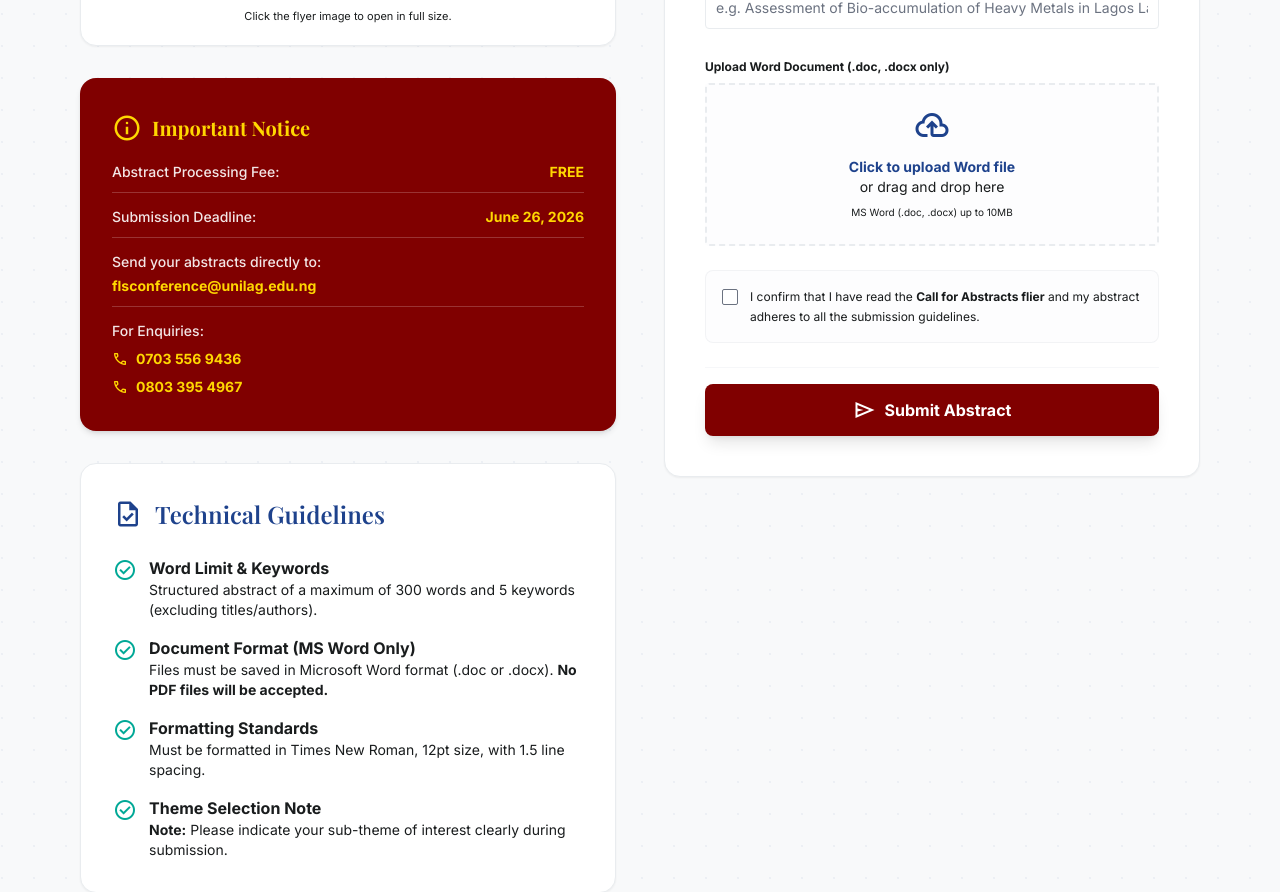
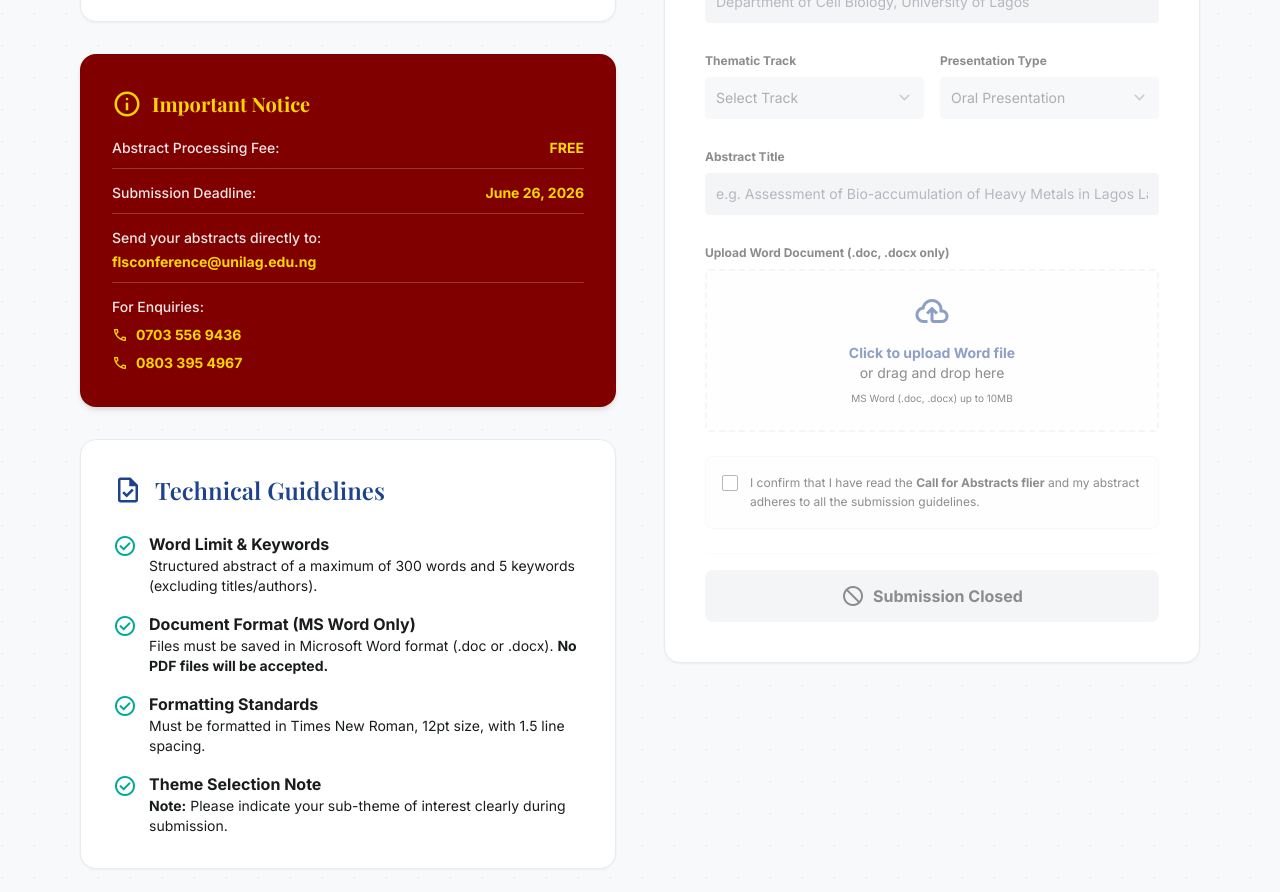
Before and after one commit to PrinceJetro/flsconference, a Django app: page /abstract/ in a window 1280 px wide. Shown: the part 916-1808 px from the top of the page. Run offline with Django 5.2, Linux system fonts and the light colour scheme; some libraries are stand-ins or nearby versions.

Commit message:
abstract closed

```diff
--- a/templates/abstract_submission_one_health_conference.html
+++ b/templates/abstract_submission_one_health_conference.html
@@ -105,7 +105,7 @@
     <div class="flex items-center space-x-3 sm:space-x-4">
       <a class="bg-heritage-maroon text-on-primary px-4 py-2 md:px-5 md:py-2 rounded-full font-bold hover:bg-primary active:scale-95 transition-all shadow-md whitespace-nowrap animate-bounce flex flex-col items-center leading-tight" href="{% url 'registration' %}">
         <span class="text-xs md:text-label-lg">Register Now</span>
-        <span class="text-[8px] text-prestige-gold font-semibold tracking-wide">Opens June 15</span>
+        <span class="text-[8px] text-prestige-gold font-semibold tracking-wide">Ends July 15</span>
       </a>
       <button class="md:hidden text-on-surface-variant hover:text-heritage-maroon focus:outline-none p-2 -mr-2" id="mobile-menu-btn" aria-label="Toggle Menu">
         <span class="material-symbols-outlined text-2xl">menu</span>
@@ -127,7 +127,7 @@
       <div class="flex flex-col gap-3 pt-4 mt-2 border-t border-clinical-gray/20">
         <a class="bg-heritage-maroon text-on-primary px-6 py-3 rounded-full font-bold hover:bg-primary transition-all shadow-md text-center text-body-md flex flex-col items-center leading-tight" href="{% url 'registration' %}">
           <span>Register Now</span>
-          <span class="text-[9px] text-prestige-gold font-semibold tracking-wide">Opens June 15</span>
+          <span class="text-[9px] text-prestige-gold font-semibold tracking-wide">Ends July 15</span>
         </a>
       </div>
     </nav>
@@ -141,12 +141,12 @@
       <span class="material-symbols-outlined text-[150px] md:text-[350px] text-white">description</span>
     </div>
     <div class="max-w-max-width mx-auto px-margin-mobile md:px-margin-desktop relative z-10 text-on-primary">
-      <span class="inline-block bg-turquoise-accent text-white text-xs font-bold px-4 py-1.5 rounded-full mb-6 uppercase tracking-wider">Scientific Papers</span>
+      <span class="inline-block bg-rose-600 text-white text-xs font-bold px-4 py-1.5 rounded-full mb-6 uppercase tracking-wider">Submission Closed</span>
       <h1 class="font-display-lg-mobile md:font-display-lg text-display-lg-mobile md:text-display-lg text-white mb-4 leading-tight">
         Call for Abstracts
       </h1>
       <p class="text-on-primary/80 font-body-md md:font-body-lg max-w-2xl mx-auto leading-relaxed text-sm md:text-base">
-        Submit your original research addressing human, animal, and ecosystems health. Peer-reviewed papers will be featured in the 2026 conference handbook.
+        Abstract submission is now closed. The deadline was June 26, 2026.
       </p>
     </div>
   </section>
@@ -285,7 +285,15 @@
         <div class="bg-white border border-clinical-gray rounded-2xl p-6 md:p-10 shadow-sm">
           <h2 class="font-headline-md text-xl md:text-2xl text-science-blue mb-6">Abstract Submission Form</h2>
 
-          <form action="{% url 'abstract_submission' %}" method="POST" enctype="multipart/form-data" class="space-y-6" id="abstract-form">
+          <div class="bg-rose-50 border-2 border-rose-200 rounded-xl p-6 text-center">
+            <span class="material-symbols-outlined text-4xl text-rose-600 mb-3 block">block</span>
+            <h3 class="font-bold text-lg text-rose-800 mb-2">Submission Closed</h3>
+            <p class="text-rose-700 text-sm leading-relaxed">
+              The abstract submission deadline was <strong>June 26, 2026</strong>. Submissions are no longer being accepted.
+            </p>
+          </div>
+
+          <form action="{% url 'abstract_submission' %}" method="POST" enctype="multipart/form-data" class="space-y-6 mt-6 opacity-50 pointer-events-none" id="abstract-form">
             {% csrf_token %}
             {% if abstract_success %}
               <div class="server-feedback rounded-2xl bg-emerald-50 border border-emerald-200 p-4 text-emerald-900">
@@ -300,23 +308,23 @@
             <div class="grid grid-cols-1 md:grid-cols-2 gap-4">
               <div class="space-y-1.5">
                 <label class="text-xs font-bold text-on-surface-variant">Corresponding Author Name</label>
-                <input required name="author_name" value="{{ author_name|default:'' }}" class="w-full border-clinical-gray focus:border-science-blue focus:ring-2 focus:ring-turquoise-accent/20 rounded-lg p-2.5 outline-none transition-all text-sm" placeholder="Dr. Jane Doe" type="text" id="authorName"/>
+                <input disabled name="author_name" value="{{ author_name|default:'' }}" class="w-full border-clinical-gray rounded-lg p-2.5 outline-none transition-all text-sm bg-clinical-gray" placeholder="Dr. Jane Doe" type="text" id="authorName"/>
               </div>
               <div class="space-y-1.5">
                 <label class="text-xs font-bold text-on-surface-variant">Email Address</label>
-                <input required name="email" value="{{ email|default:'' }}" class="w-full border-clinical-gray focus:border-science-blue focus:ring-2 focus:ring-turquoise-accent/20 rounded-lg p-2.5 outline-none transition-all text-sm" placeholder="jane.doe@unilag.edu.ng" type="email" id="authorEmail"/>
+                <input disabled name="email" value="{{ email|default:'' }}" class="w-full border-clinical-gray rounded-lg P-2.5 outline-none transition-all text-sm bg-clinical-gray" placeholder="jane.doe@unilag.edu.ng" type="email" id="authorEmail"/>
               </div>
             </div>
 
             <div class="space-y-1.5">
               <label class="text-xs font-bold text-on-surface-variant">Institutional Affiliation</label>
-              <input required name="affiliation" value="{{ affiliation|default:'' }}" class="w-full border-clinical-gray focus:border-science-blue focus:ring-2 focus:ring-turquoise-accent/20 rounded-lg p-2.5 outline-none transition-all text-sm" placeholder="Department of Cell Biology, University of Lagos" type="text"/>
+              <input disabled name="affiliation" value="{{ affiliation|default:'' }}" class="w-full border-clinical-gray rounded-lg p-2.5 outline-none transition-all text-sm bg-clinical-gray" placeholder="Department of Cell Biology, University of Lagos" type="text"/>
             </div>
 
             <div class="grid grid-cols-1 md:grid-cols-2 gap-4">
               <div class="space-y-1.5">
                 <label class="text-xs font-bold text-on-surface-variant">Thematic Track</label>
-                <select required name="track" title="Thematic Track" class="w-full border-clinical-gray focus:border-science-blue focus:ring-2 focus:ring-turquoise-accent/20 rounded-lg p-2.5 outline-none transition-all text-sm" id="abstractTrack">
+                <select disabled name="track" title="Thematic Track" class="w-full border-clinical-gray rounded-lg p-2.5 outline-none transition-all text-sm bg-clinical-gray" id="abstractTrack">
                   <option value="" disabled{% if not track %} selected{% endif %}>Select Track</option>
                   <option value="1. Emerging and re-emerging infectious diseases"{% if track == "1. Emerging and re-emerging infectious diseases" %} selected{% endif %}>1. Emerging and re-emerging infectious diseases</option>
                   <option value="2. Non-communicable diseases: monogenic and complex traits"{% if track == "2. Non-communicable diseases: monogenic and complex traits" %} selected{% endif %}>2. Non-communicable diseases: monogenic and complex traits</option>
@@ -330,7 +338,7 @@
               </div>
               <div class="space-y-1.5">
                 <label class="text-xs font-bold text-on-surface-variant">Presentation Type</label>
-                <select required name="presentation_type" title="Presentation Type" class="w-full border-clinical-gray focus:border-science-blue focus:ring-2 focus:ring-turquoise-accent/20 rounded-lg p-2.5 outline-none transition-all text-sm" id="presentationType">
+                <select disabled name="presentation_type" title="Presentation Type" class="w-full border-clinical-gray rounded-lg p-2.5 outline-none transition-all text-sm bg-clinical-gray" id="presentationType">
                   <option value="Oral Presentation"{% if presentation_type == "Oral Presentation" %} selected{% endif %}>Oral Presentation</option>
                   <option value="Poster Presentation"{% if presentation_type == "Poster Presentation" %} selected{% endif %}>Poster Presentation</option>
                 </select>
@@ -340,15 +348,15 @@
 
             <div class="space-y-1.5">
               <label class="text-xs font-bold text-on-surface-variant">Abstract Title</label>
-              <input required name="abstract_title" value="{{ abstract_title|default:'' }}" class="w-full border-clinical-gray focus:border-science-blue focus:ring-2 focus:ring-turquoise-accent/20 rounded-lg p-2.5 outline-none transition-all text-sm" placeholder="e.g. Assessment of Bio-accumulation of Heavy Metals in Lagos Lagoon" type="text" id="abstractTitle"/>
+              <input disabled name="abstract_title" value="{{ abstract_title|default:'' }}" class="w-full border-clinical-gray rounded-lg p-2.5 outline-none transition-all text-sm bg-clinical-gray" placeholder="e.g. Assessment of Bio-accumulation of Heavy Metals in Lagos Lagoon" type="text" id="abstractTitle"/>
             </div>
 
             <div class="space-y-1.5">
               <label class="text-xs font-bold text-on-surface-variant">Upload Word Document (.doc, .docx only)</label>
-              <div class="mt-1 flex justify-center px-6 pt-5 pb-6 border-2 border-clinical-gray border-dashed rounded-lg hover:border-turquoise-accent transition-colors bg-clinical-gray/10 group relative cursor-pointer" id="drop-zone">
-                <input required name="document" title="Upload Word Document" type="file" accept=".doc,.docx" class="absolute inset-0 opacity-0 cursor-pointer w-full h-full" id="file-upload"/>
+              <div class="mt-1 flex justify-center px-6 pt-5 pb-6 border-2 border-clinical-gray border-dashed rounded-lg bg-clinical-gray/10 group relative" id="drop-zone">
+                <input disabled name="document" title="Upload Word Document" type="file" accept=".doc,.docx" class="absolute inset-0 opacity-0 w-full h-full" id="file-upload"/>
                 <div class="space-y-2 text-center pointer-events-none">
-                  <span class="material-symbols-outlined text-science-blue text-4xl group-hover:scale-110 transition-transform">cloud_upload</span>
+                  <span class="material-symbols-outlined text-science-blue text-4xl">cloud_upload</span>
                   <div class="flex flex-col text-xs md:text-sm text-on-surface-variant">
                     <span class="font-bold text-science-blue">Click to upload Word file</span>
                     <span>or drag and drop here</span>
@@ -360,18 +368,18 @@
             </div>
 
             <div class="space-y-3 border border-clinical-gray/60 rounded-xl p-4 bg-clinical-gray/10">
-              <label class="flex items-start gap-3 cursor-pointer group">
-                <input required name="guidelines_read" type="checkbox" id="guidelinesRead" class="mt-0.5 rounded text-science-blue focus:ring-science-blue shrink-0 h-4 w-4"/>
-                <span class="text-xs text-on-surface-variant group-hover:text-on-surface transition-colors leading-relaxed">
+              <label class="flex items-start gap-3 group">
+                <input disabled name="guidelines_read" type="checkbox" id="guidelinesRead" class="mt-0.5 rounded text-science-blue shrink-0 h-4 w-4"/>
+                <span class="text-xs text-on-surface-variant leading-relaxed">
                   I confirm that I have read the <strong class="text-on-surface">Call for Abstracts flier</strong> and my abstract adheres to all the submission guidelines.
                 </span>
               </label>
             </div>
 
             <div class="pt-4 border-t border-clinical-gray/40">
-              <button class="w-full py-3.5 bg-heritage-maroon text-white font-bold text-base rounded-xl shadow-lg hover:bg-primary active:scale-[0.98] transition-all flex items-center justify-center gap-2" type="submit" id="abstract-submit-btn">
-                <span class="material-symbols-outlined">send</span>
-                Submit Abstract
+              <button disabled class="w-full py-3.5 bg-clinical-gray text-on-surface-variant font-bold text-base rounded-xl transition-all flex items-center justify-center gap-2 cursor-not-allowed" type="submit" id="abstract-submit-btn">
+                <span class="material-symbols-outlined">block</span>
+                Submission Closed
               </button>
             </div>
           </form>
```
Also changed, not shown: templates/about_one_health_conference.html (+7 -3 lines), templates/contact_one_health_conference.html (+7 -3 lines), templates/home.html (+5 -4 lines), templates/partners_sponsors.html (+6 -2 lines), templates/program_one_health_conference.html (+7 -3 lines), templates/registration_one_health_conference.html (+7 -7 lines), templates/speakers_one_health_conference.html (+7 -3 lines).
